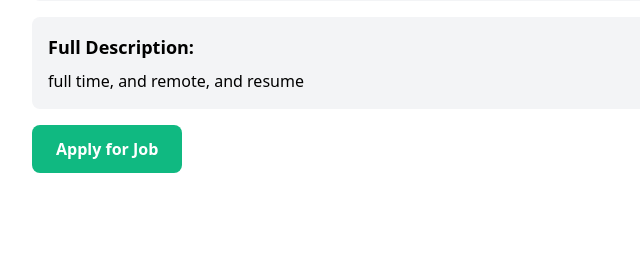
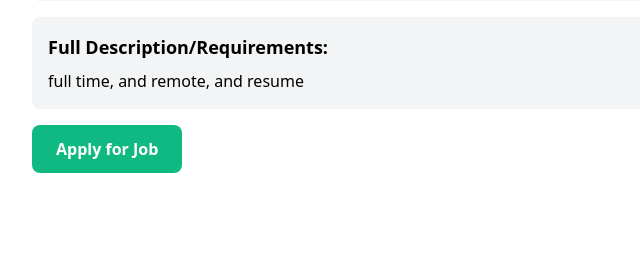
Before and after one commit to SeyiAyo/PandaJobs, a Django app: page /jobs/1/ in a window 1280 px wide. Shown: the part 403-660 px from the top of the page, without its empty margins (0-640 px from the left). Run offline with Django 5.2, Linux system fonts and the light colour scheme; data comes from the database, SQL or seed files in the repository.

Commit message:
job detail update

```diff
--- a/apps/jobs/templates/job_detail.html
+++ b/apps/jobs/templates/job_detail.html
@@ -19,7 +19,7 @@
         </div>
 
         <div class="bg-gray-100 p-4 rounded-lg mb-4">
-            <h2 class="text-lg font-semibold mb-2">Full Description:</h2>
+            <h2 class="text-lg font-semibold mb-2">Full Description/Requirements:</h2>
             <p>{{ job.full_description }}</p>
         </div>
 
```
